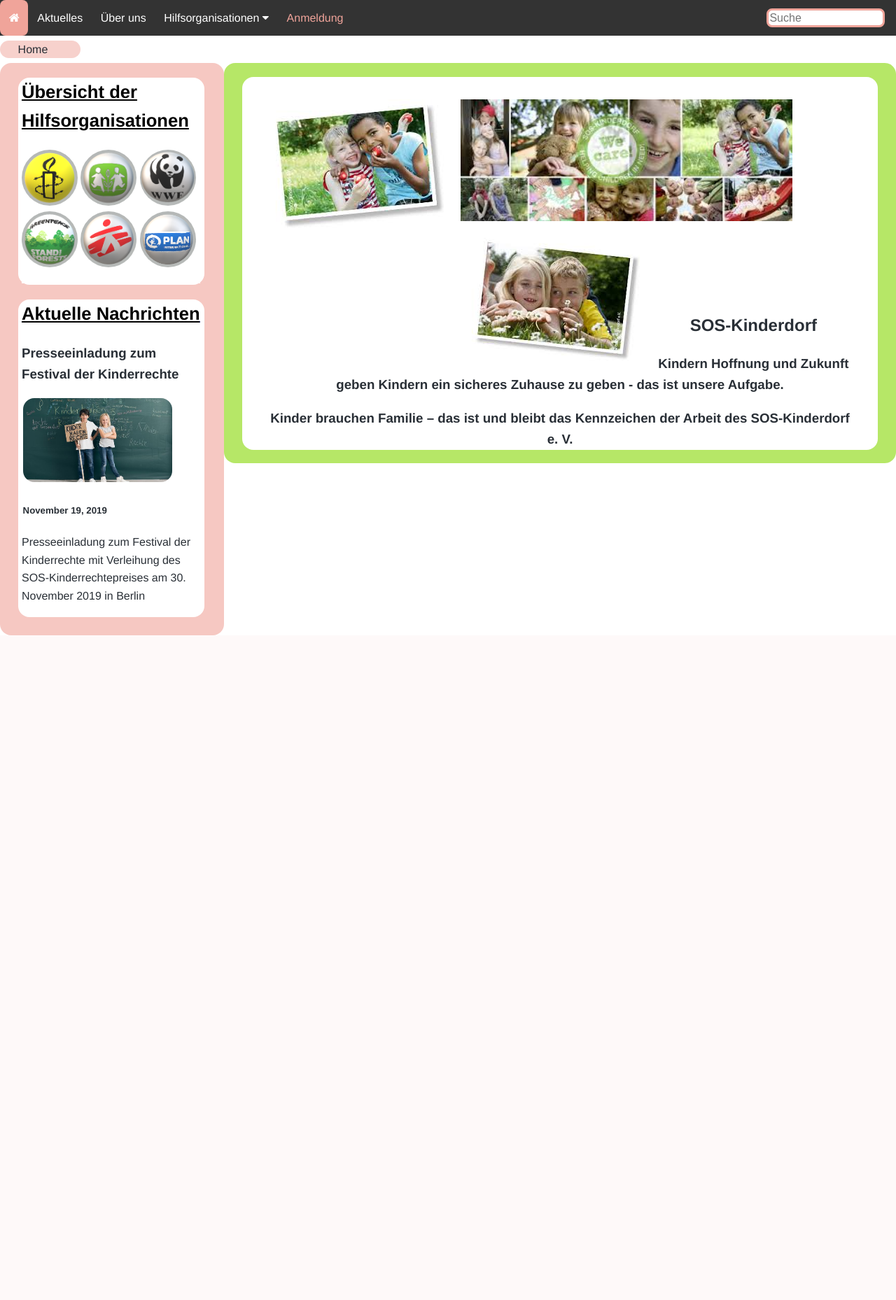
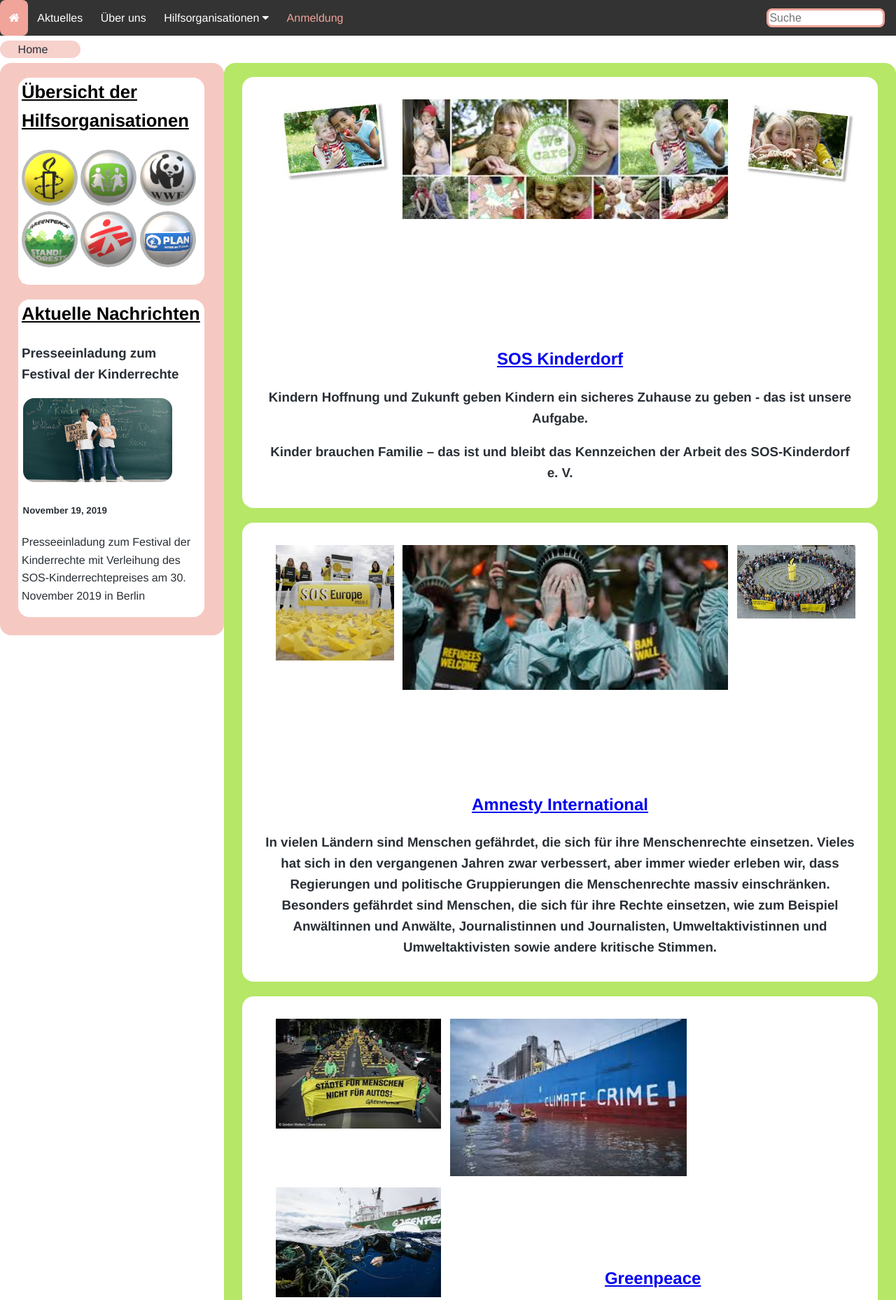
Before and after one commit to p-feucht/WWI218, a PHP site: page / in a window 1280 px wide. Shown: the part 160-2018 px from the top of the page at 70% size. Before the commit the page ends 1068 px from the top, so only its background shows below. Run offline with PHP 8.4, Linux system fonts and the light colour scheme.

Commit message:
Startseite ist fertig

```diff
--- a/Teams/Team Buendon/PAGES/CSS Dateien/Startseite.css
+++ b/Teams/Team Buendon/PAGES/CSS Dateien/Startseite.css
@@ -303,6 +303,7 @@
                                         background-color: rgba(134, 215, 3, 0.6);
                                         padding-right: 2%;
                                         padding-left: 2%;
+                                        padding-bottom: 1em;
                                     }
                                     /*block*/
 
@@ -322,22 +323,24 @@
                                     }
 
                                     .block1 {
-                                        padding-left: 1em;
+                                        padding-left: 2em;
                                         border-radius: 1em;
                                         padding-top: 1em;
                                         background-color: white;
                                         height: fit-content;
-                                        margin-bottom: 20em;
+                                        margin-bottom: 23em;
+                                        width: fit-content;
                                     }
 
                                     .block2 {
-                                        border-radius: 0.5em;
+                                        border-radius: 1em;
                                         margin-left: 1em;
                                         margin-right: 1em;
                                         margin-top: 1em;
                                         text-align: center;
                                         background-color: white;
                                         height: fit-content;
+                                        padding-bottom: 1em;
                                     }
                                     /***************************************/
                                     /*footer*/
--- a/Teams/Team Buendon/PAGES/index.html
+++ b/Teams/Team Buendon/PAGES/index.html
@@ -99,13 +99,15 @@
         <div class="main">
             <div class="outerblock">
                 <div class="block1">
-                    <img class="bild" src="Bilder/SOS Kinderdorf_Startseite3.png" alt="SOS-Kinderdorf" height="25%">
+                    <img class="bild" src="Bilder/SOS Kinderdorf_Startseite3.png" alt="SOS-Kinderdorf" width="20%" height="25%">
                     <img class="bild" src="Bilder/SOS Kinderdorf_Startseite.png" alt="SOS-Kinderdorf" width="55%" height="25%">
-                    <img class="bild" src="Bilder/SOS Kinderdorf_Startseite2.png" alt="SOS-Kinderdorf" height="25%">
+                    <img class="bild" src="Bilder/SOS Kinderdorf_Startseite2.png" alt="SOS-Kinderdorf" width="20%" height="25%">
 
                 </div>
                 <div class="block2">
-                    <h2>SOS-Kinderdorf</h2>
+                    <a href="SOS Kinderdorf.html">
+                        <h2>SOS Kinderdorf</h2>
+                    </a>
                     <h3>Kindern Hoffnung und Zukunft geben Kindern ein sicheres Zuhause zu geben - das ist unsere Aufgabe.</h3>
                     <h3>Kinder brauchen Familie – das ist und bleibt das Kennzeichen der Arbeit des SOS-Kinderdorf e. V.</h3>
                     <!--<u>Angebote des SOS-Kinderdorf:</u>
@@ -117,68 +119,121 @@
                 </div>
             </div>
 
+            <div class="outerblock">
+                <div class="block1">
+                    <img class="bild" src="Bilder/Amnesty Internationa_Startseite.jpg" alt="Amnesty Interantional" width="20%" height="30%">
+                    <img class="bild" src="Bilder/Amnesty Internationa_Startseite1.jpg" alt="Amnesty Interantional" width="55%" height="15%">
+                    <img class="bild" src="Bilder/Amnesty Internationa_Startseite3.jpg" alt="Amnesty Interantional" width="20%" height="30%">
 
-            <!--<div class="block">
+                </div>
+                <div class="block2">
+                    <a href="Amnesty International.html">
                         <h2>Amnesty International</h2>
-                <img class="hilfslogo" src="Bilder/Amnesty International_groß.png" alt="Amnesty International">
-                <p>In vielen Ländern sind Menschen gefährdet, die sich für ihre Menschenrechte einsetzen. Vieles hat sich in den vergangenen Jahren zwar verbessert, aber immer wieder erleben wir, dass Regierungen und politische Gruppierungen die Menschenrechte
+                    </a>
+                    <h3>In vielen Ländern sind Menschen gefährdet, die sich für ihre Menschenrechte einsetzen. Vieles hat sich in den vergangenen Jahren zwar verbessert, aber immer wieder erleben wir, dass Regierungen und politische Gruppierungen die Menschenrechte
                         massiv einschränken. Besonders gefährdet sind Menschen, die sich für ihre Rechte einsetzen, wie zum Beispiel Anwältinnen und Anwälte, Journalistinnen und Journalisten, Umweltaktivistinnen und Umweltaktivisten sowie andere kritische
                         Stimmen.
-                </p>
-                <p>Die Stärke von Amnesty International liegt im freiwilligen Engagement seiner zahlreichen Mitglieder, Unterstützerinnen und Unterstützer unterschiedlicher Nationalitäten, Kulturen und Altersgruppen. Sie sind miteinander verbunden, um lokal
-                    wie global ihre Ziele zu erreichen. Gemeinsam setzen sie Mut, Kraft und Fantasie ein für eine Welt ohne Menschenrechtsverletzungen. Unsere Aktionen werden möglich durch ein Netzwerk von Amnesty-Expertinnen und -Experten zu verschiedenen
-                    Ländern und unterschiedlichen Themen und ihre Kontakte zu Opfern von Menschenrechtsverletzungen und ihren Angehörigen, zu Ärztinnen und Ärzten, Anwältinnen und Anwälten, Journalistinnen und Journalisten – rund um den Globus.
-                </p>
-                <p>Die Arbeit von Amnesty zeigt rund um die Welt Wirkung: Immer wieder erfahren wir, dass der Druck auf Regierungen und Behörden die Lage gewaltloser politischer Gefangener verbessert hat. Sie werden freigelassen, Todesurteile in Haftstrafen
-                    umgewandelt, Menschenrechtsverletzerinnen und -verletzer vor Gericht gestellt. Die Arbeit von Amnesty trägt außerdem dazu bei, dass Regierungen ihre Gesetze und Praktiken im Sinne der Menschenrechte ändern: Sie ächten Genitalverstümmelung
-                    und Morde im Namen der "Ehre“ und sprechen Frauen gleiche Rechte zu. Oder sie veranlassen Gesetze für eine bessere Kontrolle des Waffenhandels.
-                </p>
+                    </h3>
+
+                </div>
             </div>
 
-            <div class="block">
+            <div class="outerblock">
+                <div class="block1">
+                    <img class="bild" src="Bilder/Greenpeace_Startseite1.jpg" alt="Greenpeace" width="28%" height="40%">
+                    <img class="bild" src="Bilder/Greenpeace_Startseite.jpg" alt="Greenpeace" width="40%" height="8%">
+                    <img class="bild" src="Bilder/Greenpeace_Startseite2.jpg" alt="Greenpeace" width="28%" height="40%">
+
+                </div>
+                <div class="block2">
+                    <a href="Greenpeace.html">
                         <h2>Greenpeace</h2>
-                <img class="hilfslogo" src="Bilder/Greenpeace_neu.png" alt="Greenpeace">
-                <p>Greenpeace wurde 1971 gegründet und hat heute über 40 Ländervertretungen. Mehr als drei Millionen Menschen unterstützen uns weltweit, davon rund 590.000 Fördermitglieder in Deutschland. Die erste deutsche Aktion von Greenpeace fand am
-                    13. Oktober 1980 in der Wesermündung vor Nordenham statt. Aktivisten protestierten gegen die Dünnsäureverklappung durch das Verklappungsschiff "Kronos" der Firma "Kronos Titan" in die Nordsee.
-                </p>
-                <p>GEWALTFREIE AKTIONEN GEGEN UMWELTVERBRECHEN: Greenpeace ist eine internationale Umweltorganisation, die mit direkten gewaltfreien Aktionen für den Schutz der natürlichen Lebensgrundlagen von Mensch und Natur und Gerechtigkeit für alle
+                    </a>
+                    <h3>GEWALTFREIE AKTIONEN GEGEN UMWELTVERBRECHEN: Greenpeace ist eine internationale Umweltorganisation, die mit direkten gewaltfreien Aktionen für den Schutz der natürlichen Lebensgrundlagen von Mensch und Natur und Gerechtigkeit für alle
                         Lebewesen kämpft.
-                </p>
-                <p>RECHTE UNSERER UMWELT VERTEIDIGEN: Für Natur und Umwelt gibt es nach wie vor keinen ausreichenden Rechtsschutz. Landschaftsverbrauch, nachhaltige Umweltbelastungen und kurzfristige Wirtschaftsinteressen haben häufig noch Vorrang. Dagegen
+                    </h3>
+                    <h3>RECHTE UNSERER UMWELT VERTEIDIGEN: Für Natur und Umwelt gibt es nach wie vor keinen ausreichenden Rechtsschutz. Landschaftsverbrauch, nachhaltige Umweltbelastungen und kurzfristige Wirtschaftsinteressen haben häufig noch Vorrang. Dagegen
                         gehen wir vor.
-                </p>
-                <p>Unser Programm ist: Green & Peace = Greenpeace. Seitdem haben spektakuläre Aktionen Greenpeace weltweit bekannt gemacht. Die direkte Konfrontation mit Umweltsündern dient dazu, auf Missstände aufmerksam zu machen.
-                </p>
+                    </h3>
+                    <h3>Unser Programm ist: Green & Peace = Greenpeace. Seitdem haben spektakuläre Aktionen Greenpeace weltweit bekannt gemacht. Die direkte Konfrontation mit Umweltsündern dient dazu, auf Missstände aufmerksam zu machen.
+                    </h3>
+                </div>
             </div>
 
-            <div class="block">
+            <div class="outerblock">
+                <div class="block1">
+                    <img class="bild" src="Bilder/WWF_Startseite1.png" alt="WWF" width="31%" height="50%">
+                    <img class="bild" src="Bilder/WWF_Startseite.png" alt="WWF" width="30%" height="10%">
+                    <img class="bild" src="Bilder/WWF_Startseite2.png" alt="WWF" width="31%" height="50%">
+
+                </div>
+                <div class="block2">
+                    <a href="WWF.html">
                         <h2>WWF</h2>
-                <img class="hilfslogo" src="Bilder/WWF.png" alt="WWF">
-                <p>Der WWF leistet national und international in ausgewählten ökologischen Schlüsselregionen einen wirkungsvollen Beitrag zur Bewahrung der biologischen Vielfalt, Einzigartigkeit und Schönheit der Natur. In Deutschland setzen wir uns besonders
-                    für den Schutz von Nord und Ostsee, Küsten, Flusssystemen, Feuchtgebieten und Wäldern ein und wollen erreichen, dass bedrohte Arten wie Wolf, Luchs, Bär, Fischotter, Adler und Stör ihre Lebensräume ungestört besiedeln können und als
-                    Bewohner und Indikatoren einer intakten Natur geachtet werden.
-                </p>
-                <u>Unsere Mission: </u>
-                <p>Bewahrung der biologischen Vielfalt – ein lebendiger Planet für uns und unsere Kinder
-                </p>
+                    </a>
+                    <h3>Unsere Mission: Bewahrung der biologischen Vielfalt – ein lebendiger Planet für uns und unsere Kinder
+                    </h3>
 
-                <u>Unsere Grundwerte:</u>
-                <li>Respekt vor Mensch und Natur</li>
-                <li>Glaubwürdigkeit</li>
-                <li>Unabhängigkeit</li>
-                <li>Verantwortung</li>
-                </p>
+                    <h3>Unsere Grundwerte:</h3>
+                    <h3>Respekt vor Mensch und Natur</h3>
+                    <h3>Glaubwürdigkeit</h3>
+                    <h3>Unabhängigkeit</h3>
+                    <h3>Verantwortung</h3>
+
+
+                </div>
+            </div>
+
+            <div class="outerblock">
+                <div class="block1">
+                    <img class="bild" src="Bilder/Ärzte ohne Grenzen_Startseite.png" alt="Ärzte ohne Grenzen" height="30%">
+                    <img class="bild" src="Bilder/Ärzte ohne Grenzen_Startseite1.png" alt="Ärzte ohne Grenzen" width="50%" height="50%">
+                    <img class="bild" src="Bilder/Ärzte ohne Grenzen_Startseite2.png" alt="Ärzte ohne Grenzen" height="30%">
+
+                </div>
+                <div class="block2">
+                    <a href="Ärzte ohne Grenzen.html">
+                        <h2>Ärzte ohne Grenzen</h2>
+                    </a>
+                    <h3>Wir leisten medizinische Hilfe, wo sie am meisten gebraucht wird. Unsere Teams reagieren schnell, um Menschenleben zu retten: in konfliktgebieten, nach Naturkatastrophen und beim Ausbruch von Epidemien.
+                    </h3>
+
+                </div>
+            </div>
+
+            <div class="outerblock">
+                <div class="block1">
+                    <img class="bild" src="Bilder/Plan International_Startseite1.png" alt="Plan International" width="25%" height="20%">
+                    <img class="bild" src="Bilder/Plan International_Startseite.png" alt="Plan International" width="45%" height="15%">
+                    <img class="bild" src="Bilder/Plan International_Startseite2.png" alt="Plan International" width="25%" height="20%">
+
+                </div>
+                <div class="block2">
+                    <a href="Plan International.html" .html ">
+                                <h2>Plan International</h2>
+                                </a>
+                    <h3>Plan International setzt sich für eine Welt ein, in der sich alle Kinder frei entfalten und entwickeln können. In einer Gesellschaft, die Kinderrechte schützt und Kinder mit Würde und Respekt behandelt. Unabhängig von Herkunft, Religion
+                        und politischen Verhältnissen.
+                    </h3>
+
+                </div>
             </div>
         </div>
     </div>
 
-    <div class="footer">
-        <div class="inner_footer">
-            <a href="Kontakt.html">Kontakt</a>
-            <img src="Bilder/Logo.png" alt="Buendon Logo">
-            <a href="Impressum.html">Impressum</a>
+
+
+
+
+
+    <div class="footer ">
+        <div class="inner_footer ">
+            <a href="Kontakt.html ">Kontakt</a>
+            <img src="Bilder/Logo.png " alt="Buendon Logo ">
+            <a href="Impressum.html ">Impressum</a>
         </div>
     </div>
+
 
 </body>
 
```
Also changed, not shown: Teams/Team Buendon/PAGES/Bilder/Aktuelles_Bild.jpg (added), Teams/Team Buendon/PAGES/Bilder/Amnesty Internationa_Startseite.jpg (added), Teams/Team Buendon/PAGES/Bilder/Amnesty Internationa_Startseite1.jpg (added), Teams/Team Buendon/PAGES/Bilder/Amnesty Internationa_Startseite2.jpg (added), Teams/Team Buendon/PAGES/Bilder/Amnesty Internationa_Startseite3.jpg (added), Teams/Team Buendon/PAGES/Bilder/Greenpeace_Startseite.jpg (added), Teams/Team Buendon/PAGES/Bilder/Greenpeace_Startseite1.jpg (added), Teams/Team Buendon/PAGES/Bilder/Greenpeace_Startseite2.jpg (added), Teams/Team Buendon/PAGES/Bilder/Plan International_Startseite.png (added), Teams/Team Buendon/PAGES/Bilder/Plan International_Startseite1.png (added), Teams/Team Buendon/PAGES/Bilder/Plan International_Startseite2.png (added), Teams/Team Buendon/PAGES/Bilder/WWF_Startseite.png (added), Teams/Team Buendon/PAGES/Bilder/WWF_Startseite1.png (added), Teams/Team Buendon/PAGES/Bilder/WWF_Startseite2.png (added), 3 more files. Lines whose indentation alone changed are shown as unchanged.
